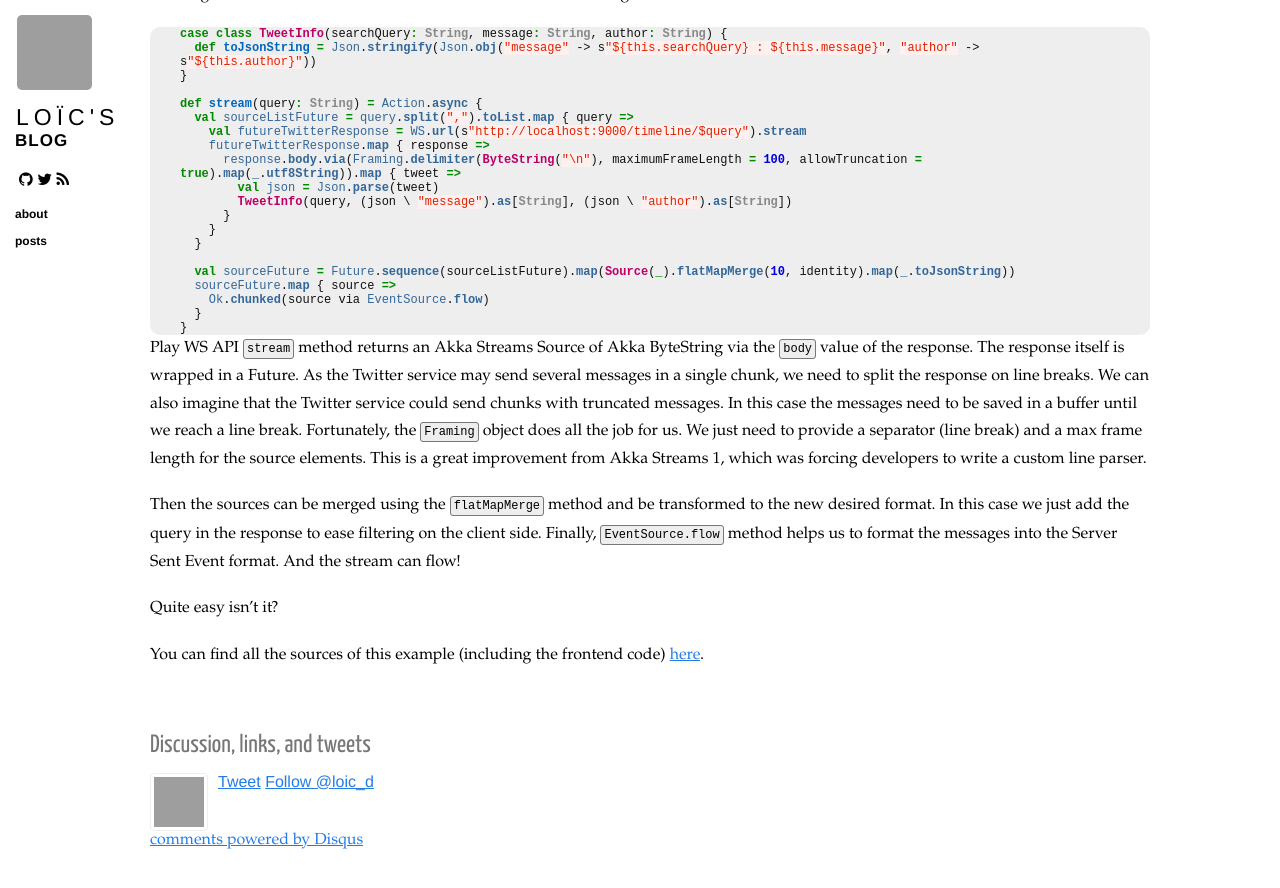
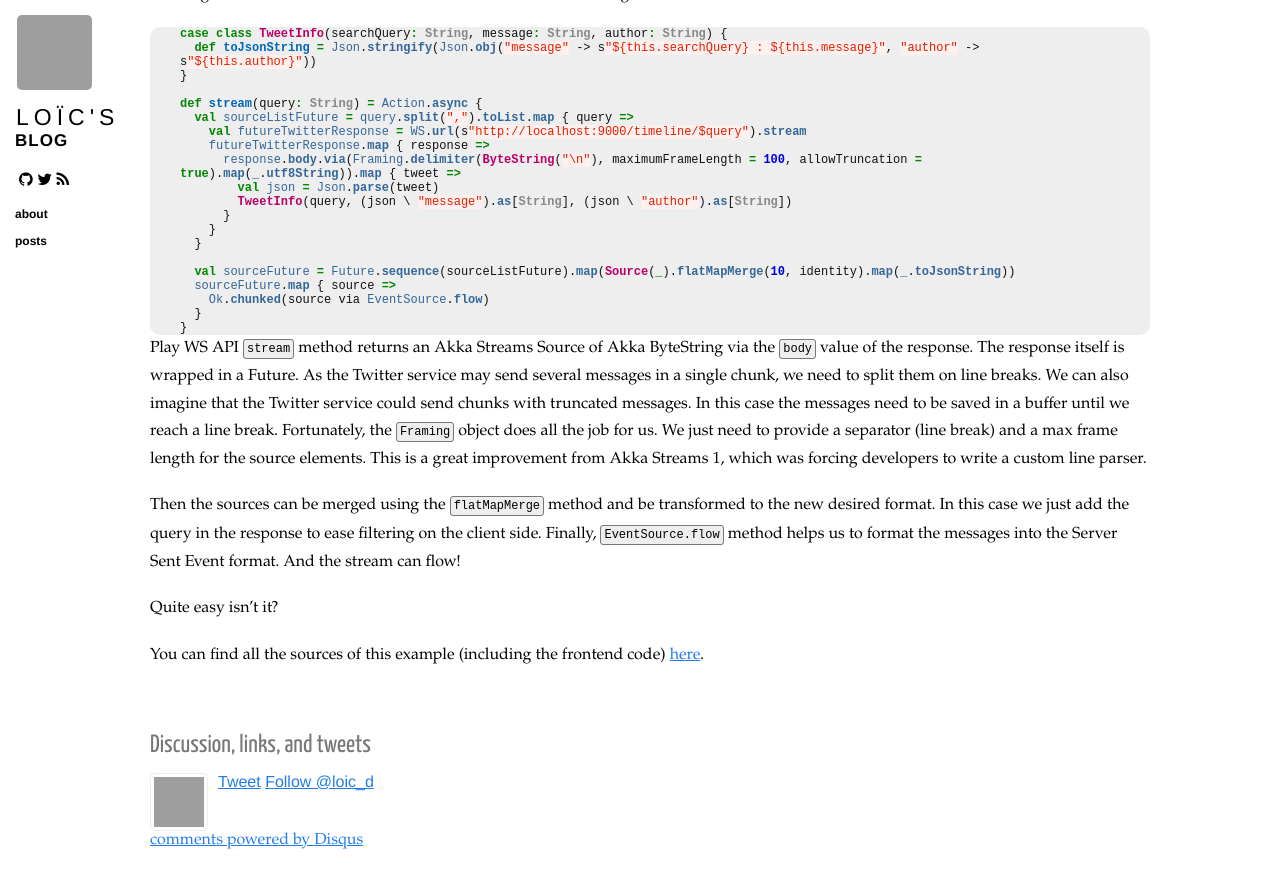
Before and after one commit to loicdescotte/loicdescotte.github.io, a Jekyll site: the page built from _posts/2016-02-05-play25-akka-streams.md, in a window 1280 px wide and 900 px high, scrolled down 793 px. Shown: the top 888 px of the window. Built offline with Jekyll 4.4.1, drawn with Linux system fonts in a browser that asks for light colours; nearby versions of some CDN libraries; comment, search, counter and statistics services are not loaded; grey boxes are pictures that could not be loaded.

Commit message:
Update 2016-02-05-play25-akka-streams.md

```diff
--- a/_posts/2016-02-05-play25-akka-streams.md
+++ b/_posts/2016-02-05-play25-akka-streams.md
@@ -67,7 +67,7 @@ def stream(query: String) = Action.async {
 
 
 Play WS API `stream` method returns an Akka Streams Source of Akka ByteString via the `body` value of the response. The response itself is wrapped in a Future.
-As the Twitter service may send several messages in a single chunk, we need to split the response on line breaks.
+As the Twitter service may send several messages in a single chunk, we need to split them on line breaks.
 We can also imagine that the Twitter service could send chunks with truncated messages. In this case the messages need to be saved in a buffer until we reach a line break.
 Fortunately, the `Framing` object does all the job for us. We just need to provide a separator (line break) and a max frame length for the source elements. This is a great improvement from Akka Streams 1, which was forcing developers to write a custom line parser.
 
```
